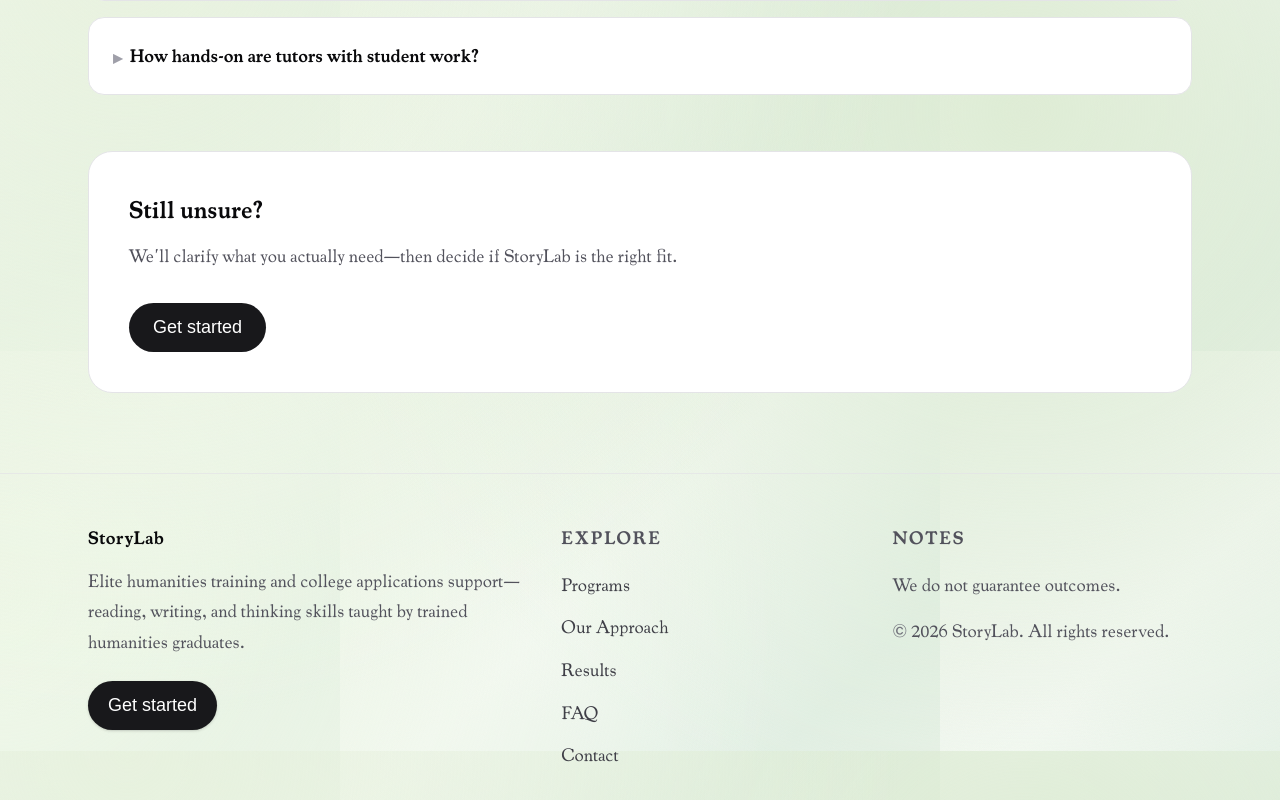
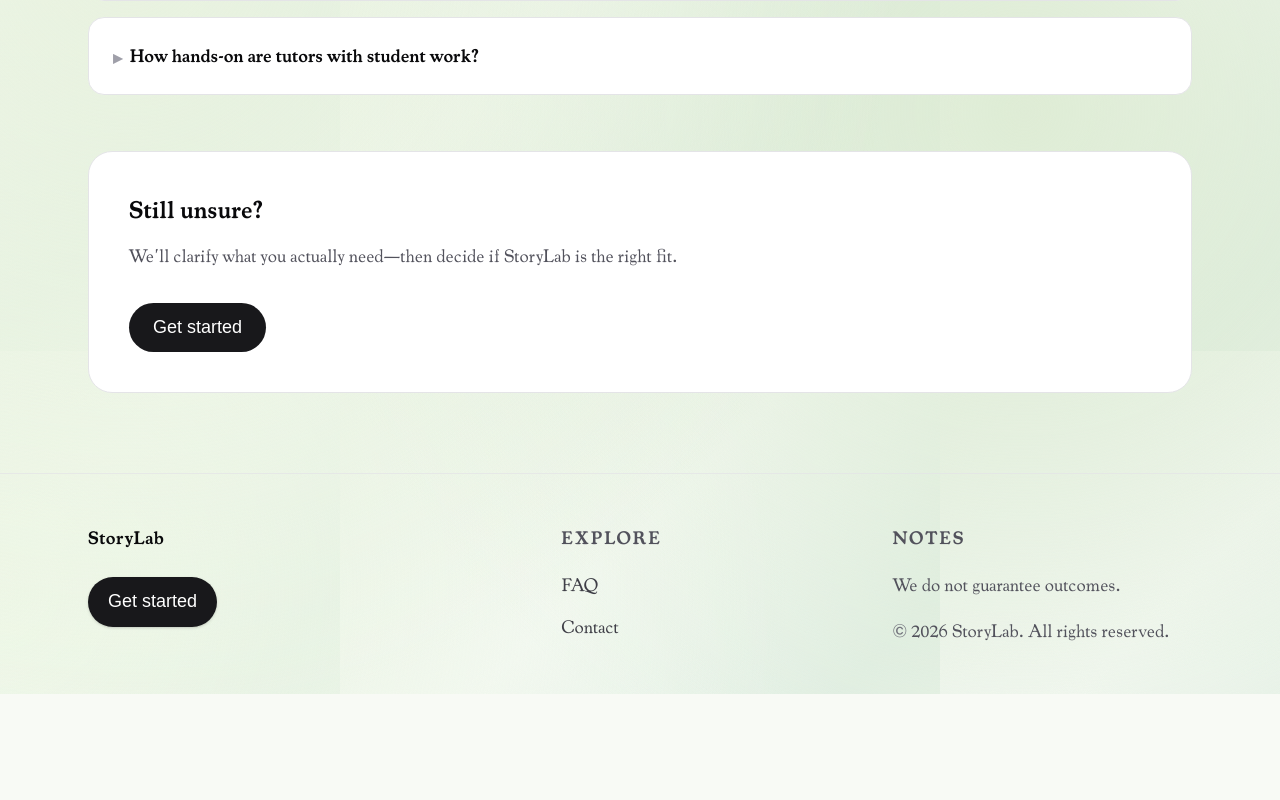
Before and after one commit to bananaduck1/storylab, a Next.js app: page /faq in a window 1280 px wide. Shown: the part 849-1649 px from the top of the page. After the commit the page ends 1543 px from the top, so only its background shows below. Built offline with nearby package versions, Linux system fonts and the light colour scheme; a web font is replaced by a local one.

Commit message:
footer updates

```diff
--- a/components/Footer.tsx
+++ b/components/Footer.tsx
@@ -10,10 +10,6 @@ export function Footer() {
           <div className="md:col-span-5">
             <p className="text-sm font-semibold tracking-wide text-zinc-950">
               StoryLab
-            </p>
-            <p className="mt-3 max-w-md text-sm leading-relaxed text-zinc-600">
-              Elite humanities training and college applications support—reading, writing, and
-              thinking skills taught by trained humanities graduates.
             </p>
             <div className="mt-6 flex flex-col gap-3 sm:flex-row sm:items-center">
               <Link
@@ -32,21 +28,6 @@ export function Footer() {
                   Explore
                 </p>
                 <ul className="mt-4 space-y-3 text-sm">
-                  <li>
-                    <Link className="text-zinc-700 hover:text-zinc-950" href="/services">
-                      Programs
-                    </Link>
-                  </li>
-                  <li>
-                    <Link className="text-zinc-700 hover:text-zinc-950" href="/about">
-                      Our Approach
-                    </Link>
-                  </li>
-                  <li>
-                    <Link className="text-zinc-700 hover:text-zinc-950" href="/results">
-                      Results
-                    </Link>
-                  </li>
                   <li>
                     <Link className="text-zinc-700 hover:text-zinc-950" href="/faq">
                       FAQ
```
